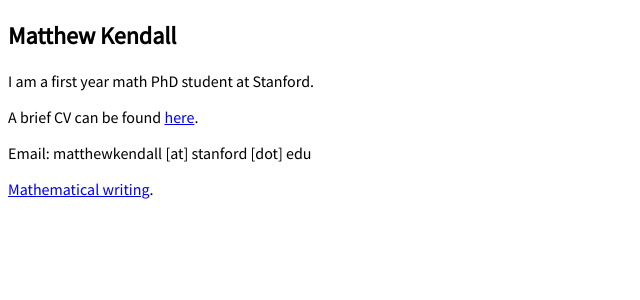
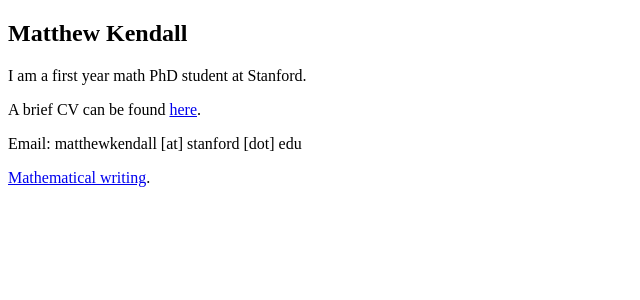
Before and after one commit to matthewkendall/matthewkendall.github.io, a Jekyll site: the page built from index.md, in a window 1280 px wide. Shown: the top 300 px of the page, without its empty margins (0-640 px from the left). Built offline with Jekyll 4.4.1, drawn with Linux system fonts in a browser that asks for light colours; our own code applies the rules of GitHub Pages for plain Markdown files.

Commit message:
Update style.scss

```diff
--- a/assets/css/style.scss
+++ b/assets/css/style.scss
@@ -11,7 +11,9 @@
 }
 
 body {
-  font-family: "Source Sans Pro", sans-serif;
+  // font-family: "Source Sans Pro", sans-serif;
+  font-family: 'Times New Roman', serif;
+  font: 16px/1.5;
   background-color: var(--bg);
   color: var(--text);
 }
```
